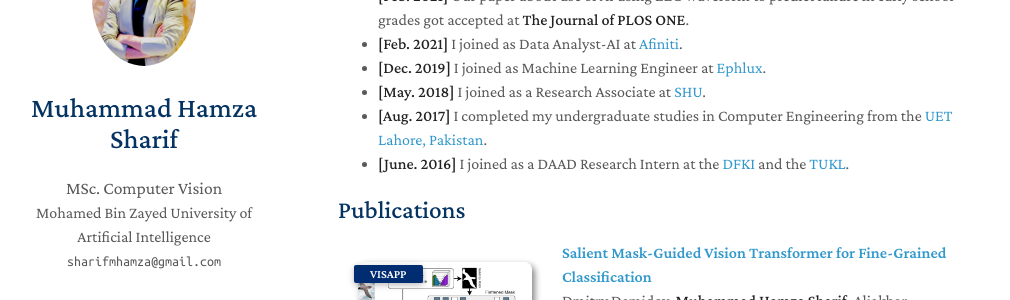
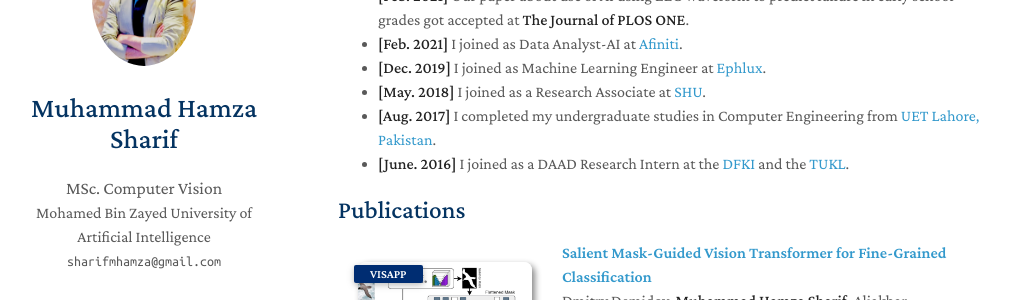
Before and after one commit to Sharifmhamza/sharifmhamza.github.io, a Jekyll site: the page built from index.md, in a window 1280 px wide and 900 px high, scrolled down 737 px. Shown: the part 153-453 px from the top of the window, without its empty margins (132-1142 px from the left). Built offline with Jekyll 4.4.1, drawn with Linux system fonts in a browser that asks for light colours; a style sheet for code colours, icons or effects is not loaded; our own code applies the rules of GitHub Pages for plain Markdown files.

Commit message:
Update index.md

```diff
--- a/index.md
+++ b/index.md
@@ -24,7 +24,7 @@ My research centers on **Multi-modal Generative and Discriminative Learning** wi
 - **[Feb. 2021]** I joined as Data Analyst-AI at [Afiniti](https://www.afiniti.com/).
 - **[Dec. 2019]** I joined as Machine Learning Engineer at [Ephlux](https://www.ephlux.com/).
 - **[May. 2018]** I joined as a Research Associate at [SHU](https://www.shu.edu.pk/).
-- **[Aug. 2017]** I completed my undergraduate studies in Computer Engineering from the [UET Lahore, Pakistan](https://www.uet.edu.pk/home/).
+- **[Aug. 2017]** I completed my undergraduate studies in Computer Engineering from [UET Lahore, Pakistan](https://www.uet.edu.pk/home/).
 - **[June. 2016]** I joined as a DAAD Research Intern at the [DFKI](https://www.dfki.de/web) and the [TUKL](https://rptu.de/en/).
 
 {% include_relative _includes/publications.md %}
```
